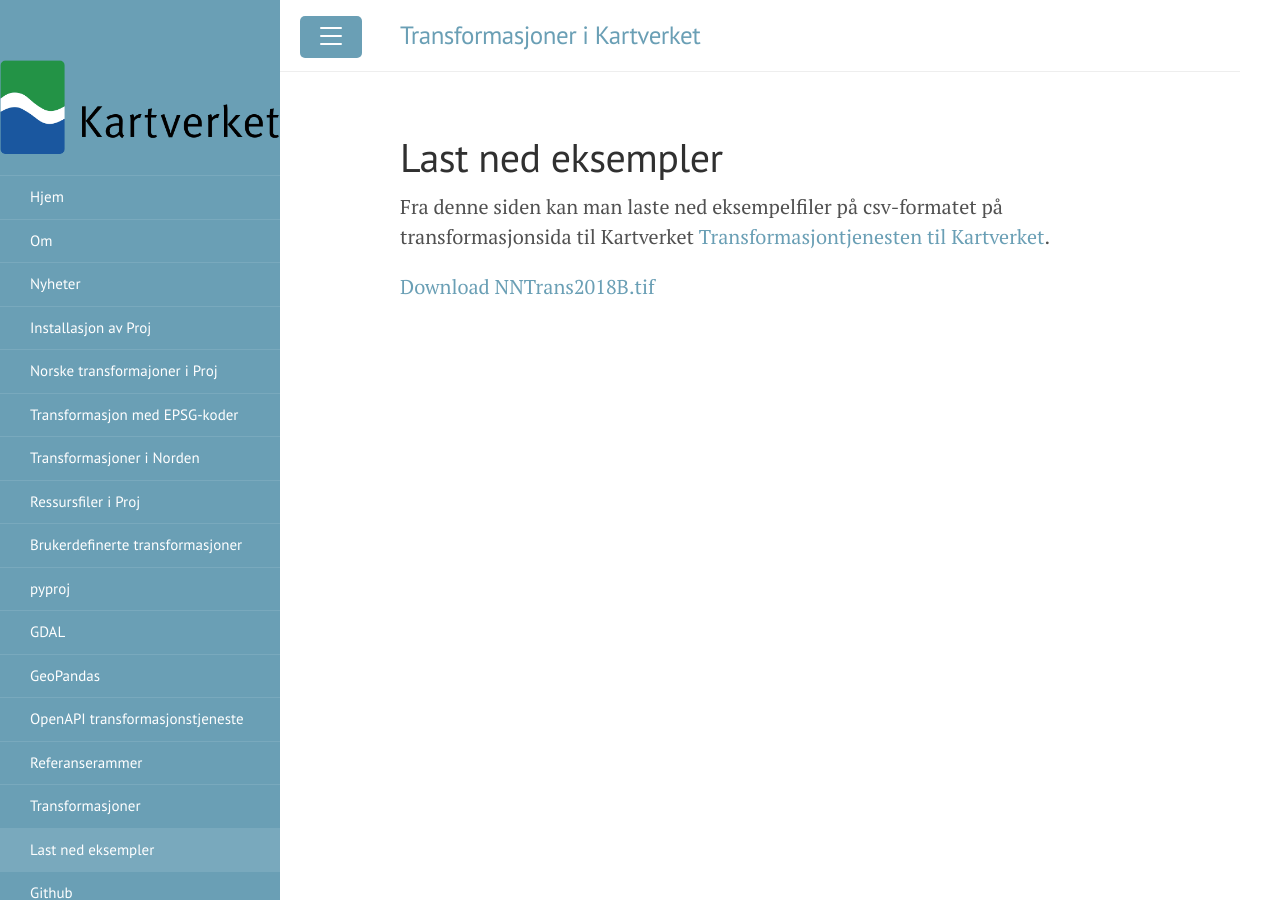
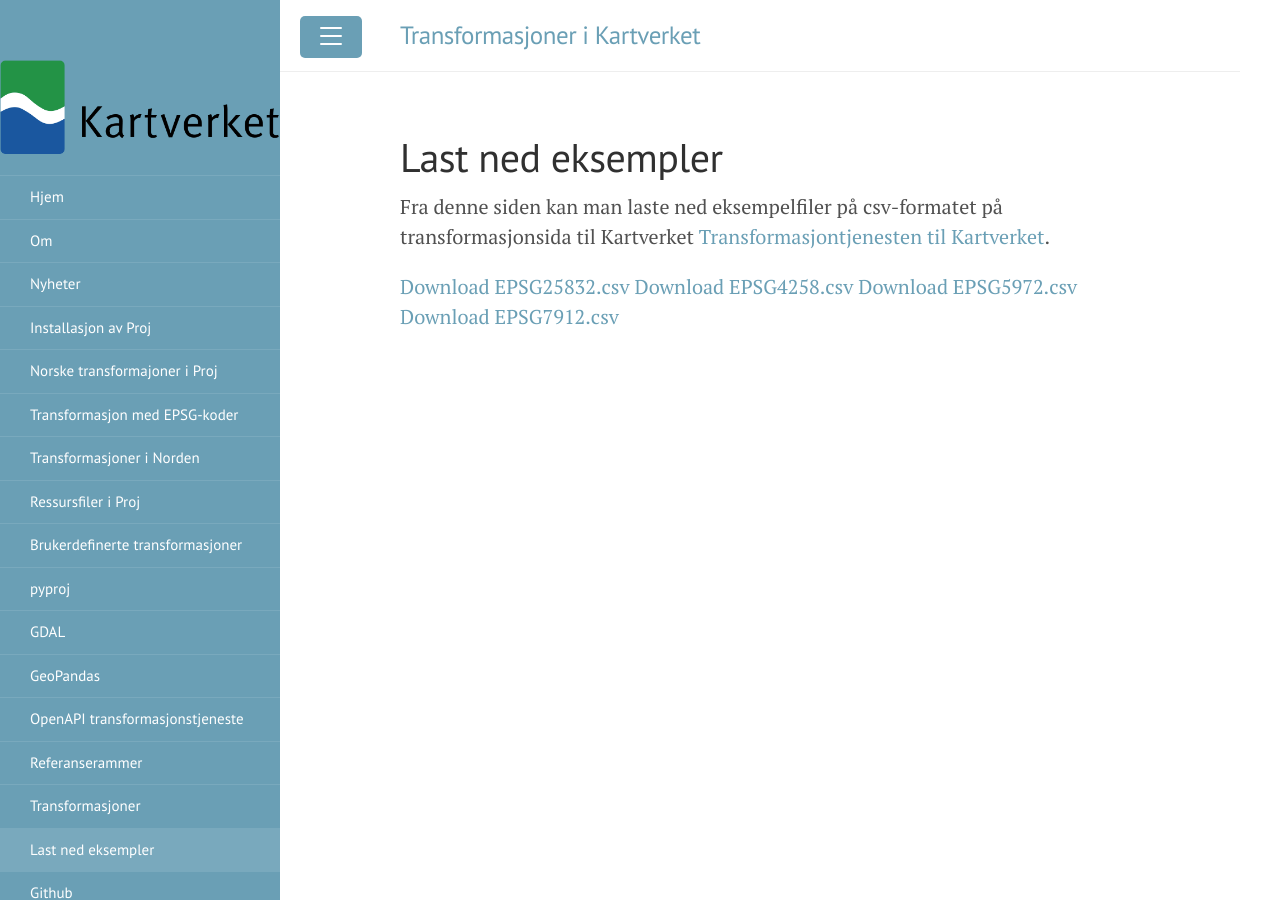
Before and after one commit to kartverket/transformasjoner, a Jekyll site: the page built from _pages/download_examples.md, in a window 1280 px wide. Built offline with Jekyll 4.4.1, drawn with Linux system fonts in a browser that asks for light colours.

Commit message:
Update download_examples.md

```diff
--- a/_pages/download_examples.md
+++ b/_pages/download_examples.md
@@ -6,4 +6,7 @@
 
 Fra denne siden kan man laste ned eksempelfiler på csv-formatet på transformasjonsida til Kartverket [Transformasjontjenesten til Kartverket]([https://proj.org/](https://transformasjon.kartverket.no/)).
 
-<a href="..\src\projresources\public\NNTrans2018B.tif">Download NNTrans2018B.tif</a>
+<a href="..\src\smaples\EPSG25832.csv">Download EPSG25832.csv</a>
+<a href="..\src\smaples\EPSG4258.csv">Download EPSG4258.csv</a>
+<a href="..\src\smaples\EPSG5972.csv">Download EPSG5972.csv</a>
+<a href="..\src\smaples\EPSG7912.csv">Download EPSG7912.csv</a>
```
